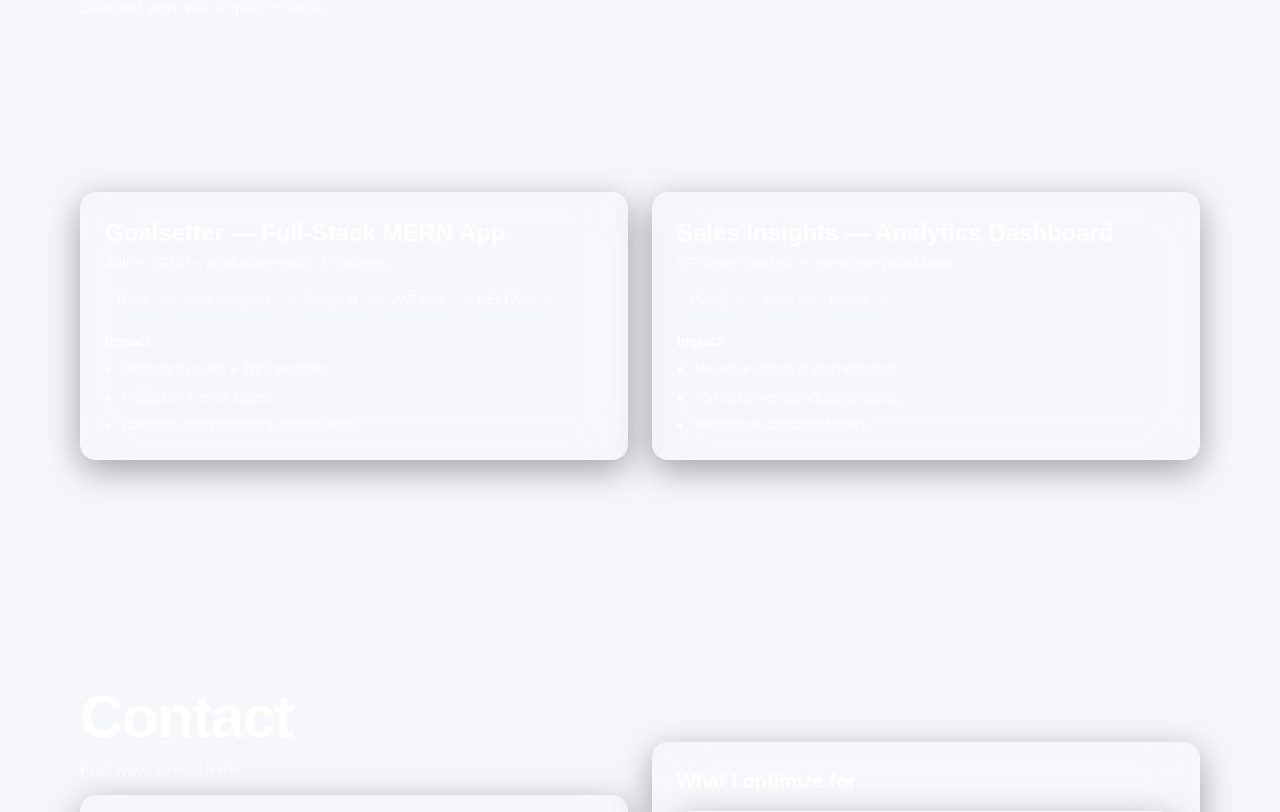
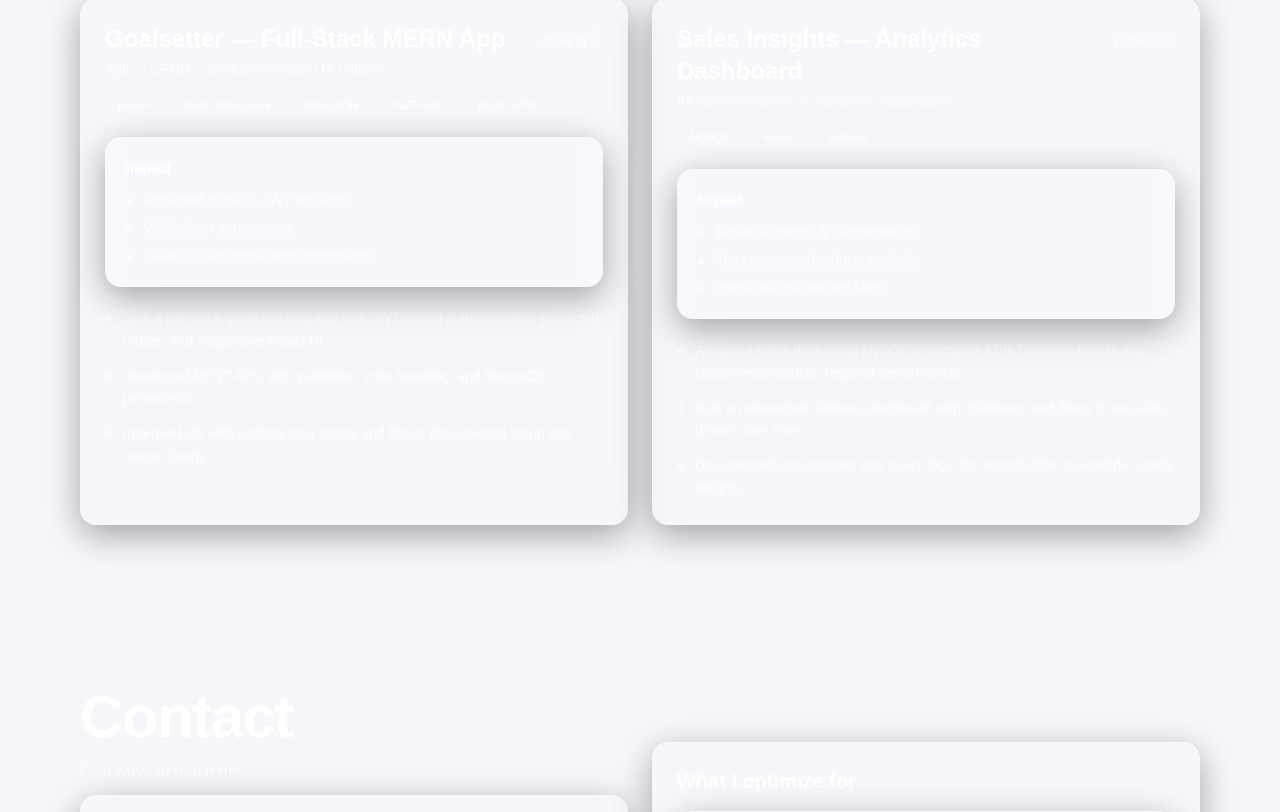
Before and after one commit to akallam04/arun-portfolio, a Next.js app: page / in a window 1280 px wide. Shown: the part 3194-4006 px from the top of the page. Built offline with nearby package versions, Linux system fonts and the light colour scheme.

Commit message:
Update profile + projects layout

```diff
--- a/app/page.tsx
+++ b/app/page.tsx
@@ -262,7 +262,6 @@ export default function Page() {
                   </div>
                 </div>
               </div>
-
 
               <Card className="p-6">
                 <div className="space-y-4">
@@ -737,18 +736,28 @@ export default function Page() {
                 <h2 className="text-5xl font-semibold tracking-tight md:text-6xl">
                   Projects
                 </h2>
-                <p className="text-white/70">
-                  Selected work with impact + stack.
-                </p>
+                <p className="text-white/70">Selected work with impact + stack.</p>
               </div>
 
               <div className="grid gap-6 lg:grid-cols-2">
                 <Card className="p-6">
+                  <div className="flex items-start justify-between gap-4">
+                    <div className="min-w-0">
                       <div className="text-2xl font-semibold text-white/92">
                         Goalsetter — Full-Stack MERN App
                       </div>
                       <div className="mt-1 text-sm text-white/65">
                         Auth + CRUD + production-ready UX patterns
+                      </div>
+                    </div>
+                    <a
+                      href="https://github.com/akallam04"
+                      target="_blank"
+                      rel="noreferrer"
+                      className="shrink-0 rounded-xl border border-white/12 bg-white/[0.06] px-4 py-2 text-sm text-white/85 transition hover:bg-white/[0.10] hover:text-white"
+                    >
+                      GitHub
+                    </a>
                   </div>
 
                   <div className="mt-4 flex flex-wrap gap-2">
@@ -759,11 +768,11 @@ export default function Page() {
                     <Chip>REST APIs</Chip>
                   </div>
 
-                  <div className="mt-5">
-                    <div className="mb-2 text-sm font-semibold text-white/85">
+                  <Card className="mt-5 p-5">
+                    <div className="text-sm font-semibold text-white/90">
                       Impact
                     </div>
-                    <ul className="space-y-2 text-sm text-white/75">
+                    <ul className="mt-3 space-y-2 text-sm text-white/75">
                       <li className="flex gap-3">
                         <span className="mt-2 h-1.5 w-1.5 shrink-0 rounded-full bg-white/55" />
                         Protected routes + JWT sessions
@@ -777,15 +786,45 @@ export default function Page() {
                         Clean UI with consistent components
                       </li>
                     </ul>
-                  </div>
+                  </Card>
+
+                  <ul className="mt-5 space-y-3 text-sm leading-relaxed text-white/75">
+                    <li className="flex gap-3">
+                      <span className="mt-2 h-1.5 w-1.5 shrink-0 rounded-full bg-white/55" />
+                      Built a full-stack goals tracking app with JWT-based
+                      authentication, protected routes, and responsive React UI.
+                    </li>
+                    <li className="flex gap-3">
+                      <span className="mt-2 h-1.5 w-1.5 shrink-0 rounded-full bg-white/55" />
+                      Developed REST APIs with validation, error handling, and
+                      MongoDB persistence.
+                    </li>
+                    <li className="flex gap-3">
+                      <span className="mt-2 h-1.5 w-1.5 shrink-0 rounded-full bg-white/55" />
+                      Improved UX with loading/error states and filters;
+                      documented setup and usage clearly.
+                    </li>
+                  </ul>
                 </Card>
 
                 <Card className="p-6">
+                  <div className="flex items-start justify-between gap-4">
+                    <div className="min-w-0">
                       <div className="text-2xl font-semibold text-white/92">
                         Sales Insights — Analytics Dashboard
                       </div>
                       <div className="mt-1 text-sm text-white/65">
                         KPI-driven analysis + interactive visualization
+                      </div>
+                    </div>
+                    <a
+                      href="https://github.com/akallam04"
+                      target="_blank"
+                      rel="noreferrer"
+                      className="shrink-0 rounded-xl border border-white/12 bg-white/[0.06] px-4 py-2 text-sm text-white/85 transition hover:bg-white/[0.10] hover:text-white"
+                    >
+                      GitHub
+                    </a>
                   </div>
 
                   <div className="mt-4 flex flex-wrap gap-2">
@@ -794,11 +833,11 @@ export default function Page() {
                     <Chip>Tableau</Chip>
                   </div>
 
-                  <div className="mt-5">
-                    <div className="mb-2 text-sm font-semibold text-white/85">
+                  <Card className="mt-5 p-5">
+                    <div className="text-sm font-semibold text-white/90">
                       Impact
                     </div>
-                    <ul className="space-y-2 text-sm text-white/75">
+                    <ul className="mt-3 space-y-2 text-sm text-white/75">
                       <li className="flex gap-3">
                         <span className="mt-2 h-1.5 w-1.5 shrink-0 rounded-full bg-white/55" />
                         Revenue trends & segmentation
@@ -812,7 +851,25 @@ export default function Page() {
                         Interactive dashboard filters
                       </li>
                     </ul>
-                  </div>
+                  </Card>
+
+                  <ul className="mt-5 space-y-3 text-sm leading-relaxed text-white/75">
+                    <li className="flex gap-3">
+                      <span className="mt-2 h-1.5 w-1.5 shrink-0 rounded-full bg-white/55" />
+                      Analyzed sales data using MySQL to compute KPIs (revenue
+                      trends, top customers/products, regional performance).
+                    </li>
+                    <li className="flex gap-3">
+                      <span className="mt-2 h-1.5 w-1.5 shrink-0 rounded-full bg-white/55" />
+                      Built an interactive Tableau dashboard with drilldowns and
+                      filters to visualize drivers over time.
+                    </li>
+                    <li className="flex gap-3">
+                      <span className="mt-2 h-1.5 w-1.5 shrink-0 rounded-full bg-white/55" />
+                      Documented assumptions and query logic for reproducible
+                      stakeholder-ready insights.
+                    </li>
+                  </ul>
                 </Card>
               </div>
             </div>
```
Also changed, not shown: 1 other file (tests, documents, lock files or other folders). Lines whose indentation alone changed are shown as unchanged.
